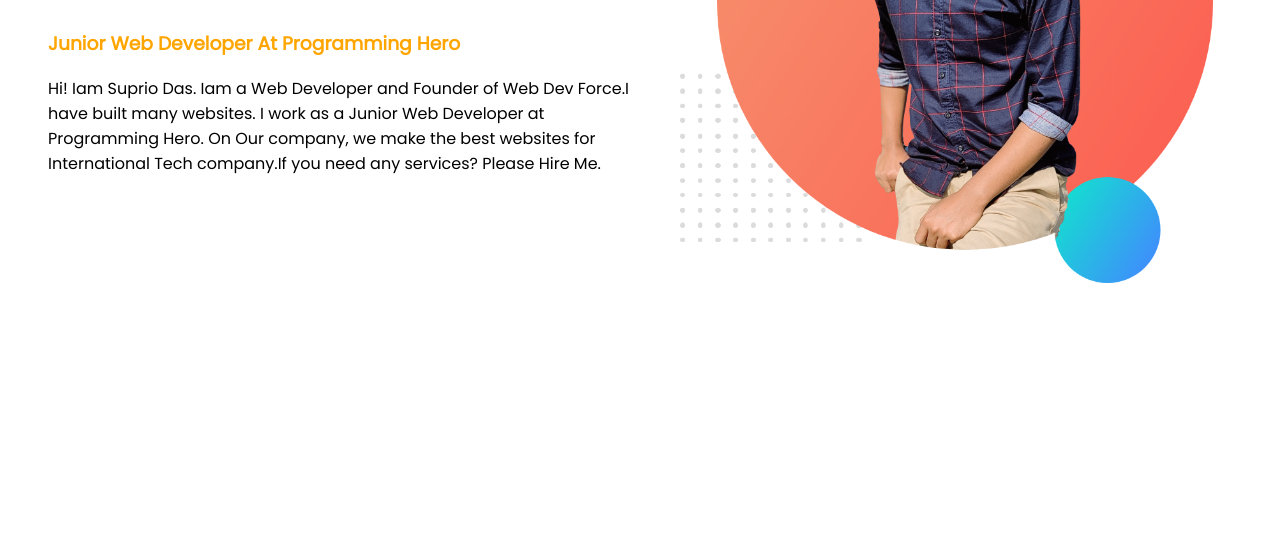
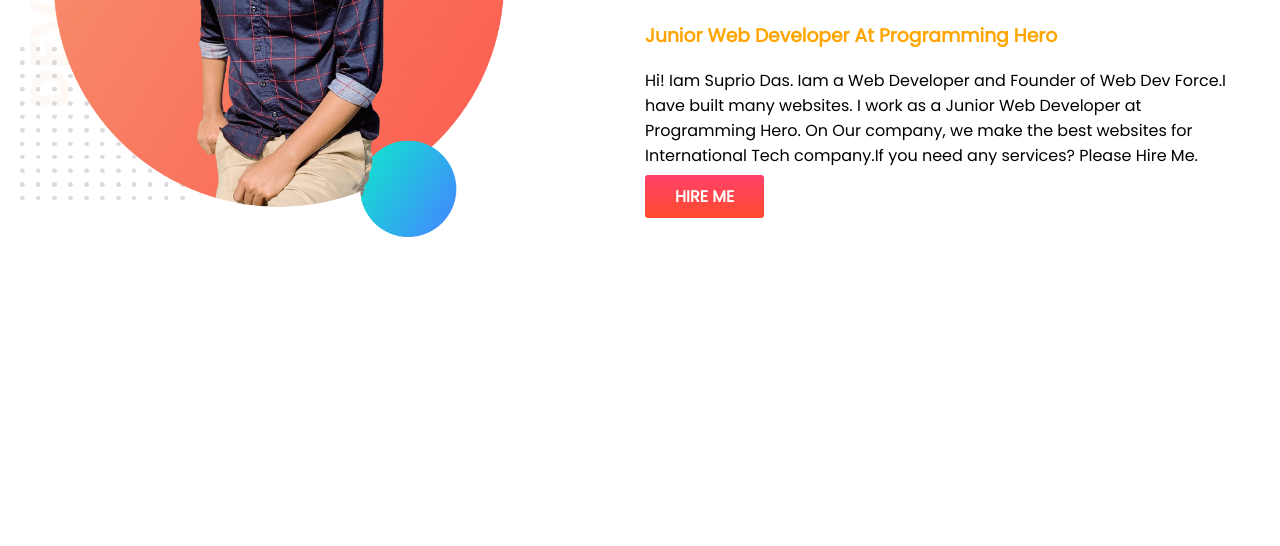
Before and after one commit to Suprio-Das/suprio-s-portfolio, a plain HTML site: page Project-01/index.html in a window 1280 px wide. Shown: the part 254-800 px from the top of the page. Drawn offline with Linux system fonts and the light colour scheme.

Commit message:
section-01 done

```diff
--- a/Project-01/index.css
+++ b/Project-01/index.css
@@ -1,5 +1,6 @@
 body{
     font-family: 'Poppins', sans-serif;
+    margin: 0px;
 }
 .red-color{
     color: red;
@@ -10,13 +11,30 @@
 .flexible-container{
     display: flex;
 }
+.top-banner{
+    background-image: url(images/top-banner.png);
+    background-repeat: no-repeat;
+
+}
 .half-widht{
     width: 50%;
-    padding-left: 40px;
+    padding-left: 20px;
 }
 .half-widht h1{
     font-size: 50px;
 }
 .half-widht img{
-    width: 90%;
+    width: 80%;
+    margin-top: 10px;
 }
+.section01{
+    margin-right: 30px;
+}
+.link-button{
+    color: white;
+    background-image: linear-gradient(#FF416C, #FF4B2B);
+    text-decoration: none;
+    padding: 10px 30px;
+    font-weight: 600;
+    border-radius: 3px;
+}
--- a/Project-01/index.html
+++ b/Project-01/index.html
@@ -11,16 +11,21 @@
 </head>
 <body>
 
-    <section class="flexible-container">
+    <section class="flexible-container top-banner">
         <div class="half-widht">
+            <img src="images/my-bg (1).png" alt="">
+        </div>
+        <div class="half-widht section01">
             <h1>Welcome To</h1>
             <h1> <span class="red-color">Suprio's</span> Portfolio</h1>
             <h3 class="orange-color">Junior Web Developer At Programming Hero</h3>
             <p>Hi! Iam Suprio Das. Iam a Web Developer and Founder of Web Dev Force.I have built many websites. I work as a Junior Web Developer at Programming Hero. On Our company, we make the best websites for International Tech company.If you need any services? Please Hire Me.</p>
+            <a class="link-button" href="https://www.facebook.com/supriodas07" target="_blank">HIRE ME</a>
+        </div>
+    </section>
+    <section>
+        <div>
 
-        </div>
-        <div class="half-widht">
-            <img src="images/my-bg (1).png" alt="">
         </div>
     </section>
 
```
